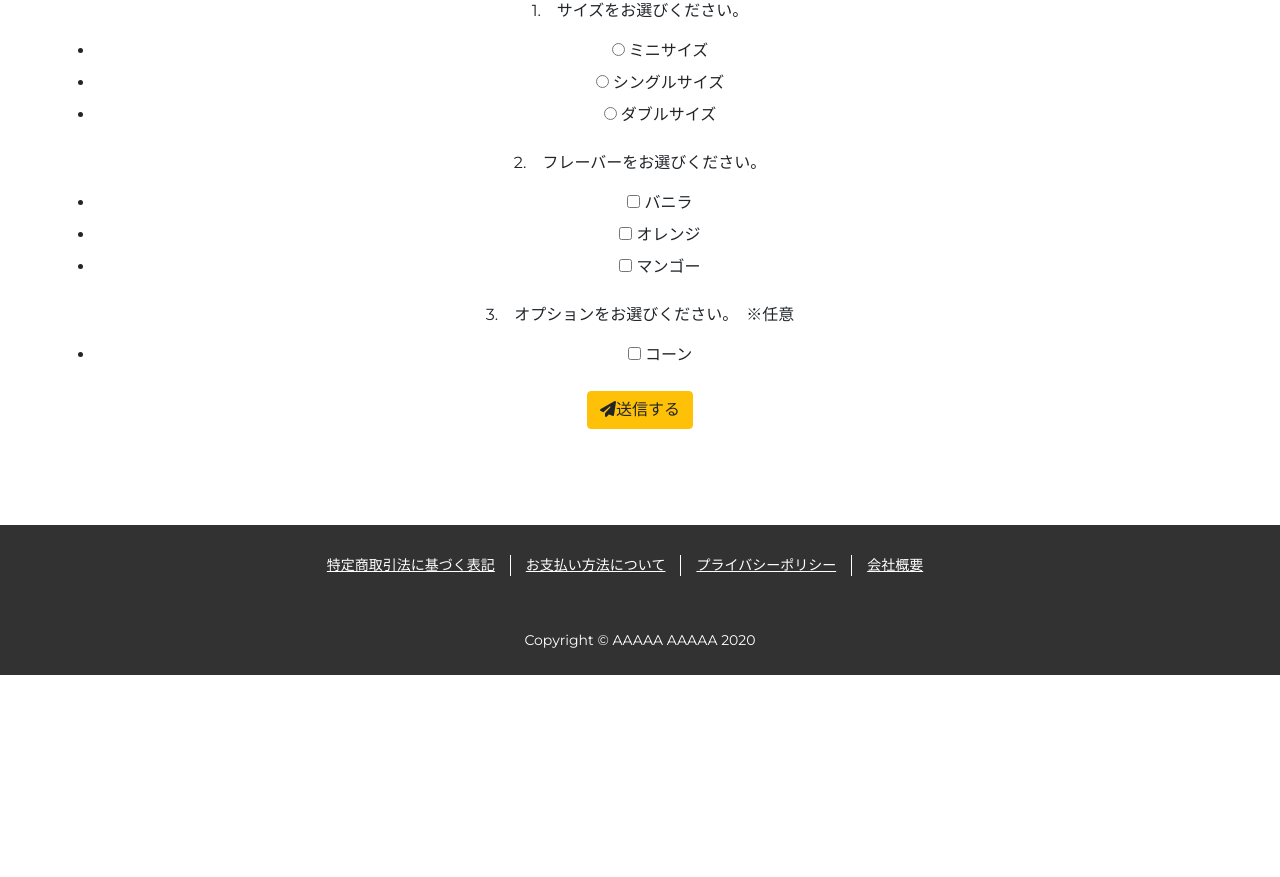
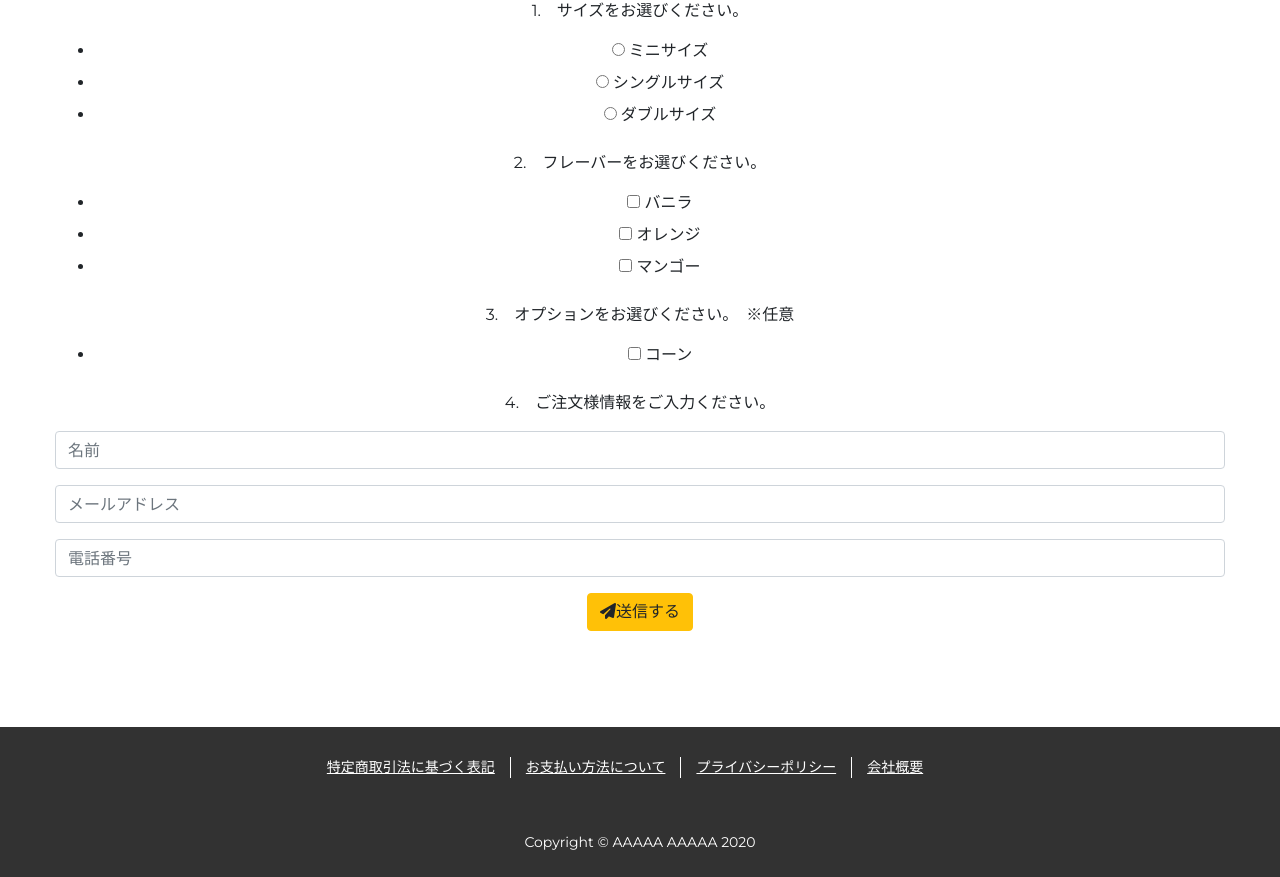
Before and after one commit to tomizawa0214/spoon, a Django app: page /order/ in a window 1280 px wide. Shown: the part 231-1108 px from the top of the page. Before the commit the page ends 906 px from the top, so only its background shows below. Run offline with Django 3.2, Linux system fonts and the light colour scheme; some libraries are stand-ins or nearby versions.

Commit message:
フォーム追加

```diff
--- a/app/forms.py
+++ b/app/forms.py
@@ -26,3 +26,17 @@ class OrderForm(forms.Form):
         widget = forms.CheckboxSelectMultiple,
         required = False,
     )
+
+    name = forms.CharField (
+        max_length=30,
+    )
+
+    email = forms.EmailField (
+        max_length=30,
+    )
+
+    phone = forms.RegexField (
+        regex = r'^0\d{2,3}-\d{1,4}-\d{4}$',
+        error_messages = {'required': 'Phone number required'},
+        widget = forms.TextInput,
+    )
--- a/app/templates/app/order.html
+++ b/app/templates/app/order.html
@@ -19,7 +19,17 @@
     </div>
     <p class="order-text">3.　オプションをお選びください。　※任意</p>
     <div class="mb-3">
-        {% render_field form.option %}
+      {% render_field form.option %}
+    </div>
+    <p class="order-text">4.　ご注文様情報をご入力ください。</p>
+    <div class="mb-3">
+      {% render_field form.name class="form-control" placeholder="名前" %}
+    </div>
+    <div class="mb-3">
+        {% render_field form.email class="form-control" placeholder="メールアドレス" %}
+    </div>
+    <div class="mb-3">
+        {% render_field form.phone class="form-control" placeholder="電話番号" %}
     </div>
     <div class="mb-3">
         <button class="btn btn-warning" type="submit"><i class="fas fa-paper-plane"></i>送信する</button>
--- a/app/urls.py
+++ b/app/urls.py
@@ -6,6 +6,5 @@ urlpatterns = [
   path('product_detail/<slug>/', views.ItemDetailView.as_view(), name='product_detail'),
   path('order/', views.OrderView.as_view(), name='order'),
   path('order_confirm/', views.OrderConfirmView.as_view(), name='order_confirm'),
-  path('order_send/<size>/<flavor>/<option>/', views.OrderSendView.as_view(), name='order_send'),
-  # path('order_send/', views.OrderSendView.as_view(), name='order_send'),
+  path('order_send/<size>/<flavor>/<option>/<name>/<email>/<phone>/', views.OrderSendView.as_view(), name='order_send'),
 ]
--- a/app/views.py
+++ b/app/views.py
@@ -35,11 +35,17 @@ class OrderConfirmView(View):
             size = orders['size'][form.cleaned_data['size']]
             flavor = ','.join([orders['flavor'][key] for key in form.cleaned_data['flavor']])
             option = ','.join([orders['option'][key] for key in form.cleaned_data['option']])
+            name = form.cleaned_data['name']
+            email = form.cleaned_data['email']
+            phone = form.cleaned_data['phone']
 
         return render(request, 'app/order_confirm.html', {
             'size': size,
             'flavor': flavor,
             'option': option,
+            'name': name,
+            'email': email,
+            'phone': phone,
         })
 
 class OrderSendView(View):
@@ -47,8 +53,32 @@ class OrderSendView(View):
         size = self.kwargs['size']
         flavor = self.kwargs['flavor']
         option = self.kwargs['option']
+        name = self.kwargs['name']
+        email = self.kwargs['email']
+        phone = self.kwargs['phone']
+        # name = self.request['name']
+        # email = self.request['email']
+        # phone = self.request['phone']
         subject = 'ご注文ありがとうございます。'
         content = textwrap.dedent('''
+            ※このメールはシステムからの自動返信です。
+
+            {name} 様
+
+            ご注文ありがとうございます。
+            以下の内容で受け付けいたしました。
+            店頭にてお待ちしております。
+
+            --------------------
+            ■お名前
+            {name}様
+
+            ■メールアドレス
+            {email}
+
+            ■電話番号
+            {phone}
+
             ■サイズ
             {size}
 
@@ -61,15 +91,17 @@ class OrderSendView(View):
             ''').format(
                 size=size,
                 flavor=flavor,
-                option=option
+                option=option,
+                name=name,
+                email=email,
+                phone=phone,
             )
 
-        # to_list = [email]
-        to_list = [settings.EMAIL_HOST_USER]
+        to_list = [email]
+        bcc_list = [settings.EMAIL_HOST_USER]
 
         try:
-            # message = EmailMessage(subject=subject, body=content, to=to_list, bcc=bcc_list)
-            message = EmailMessage(subject=subject, body=content, to=to_list)
+            message = EmailMessage(subject=subject, body=content, to=to_list, bcc=bcc_list)
             message.send()
         except BadHeaderError:
             return HttpResponse("無効なヘッダが検出されました。")
```
Also changed, not shown: app/templates/app/order_confirm.html (+13 -1 lines).
